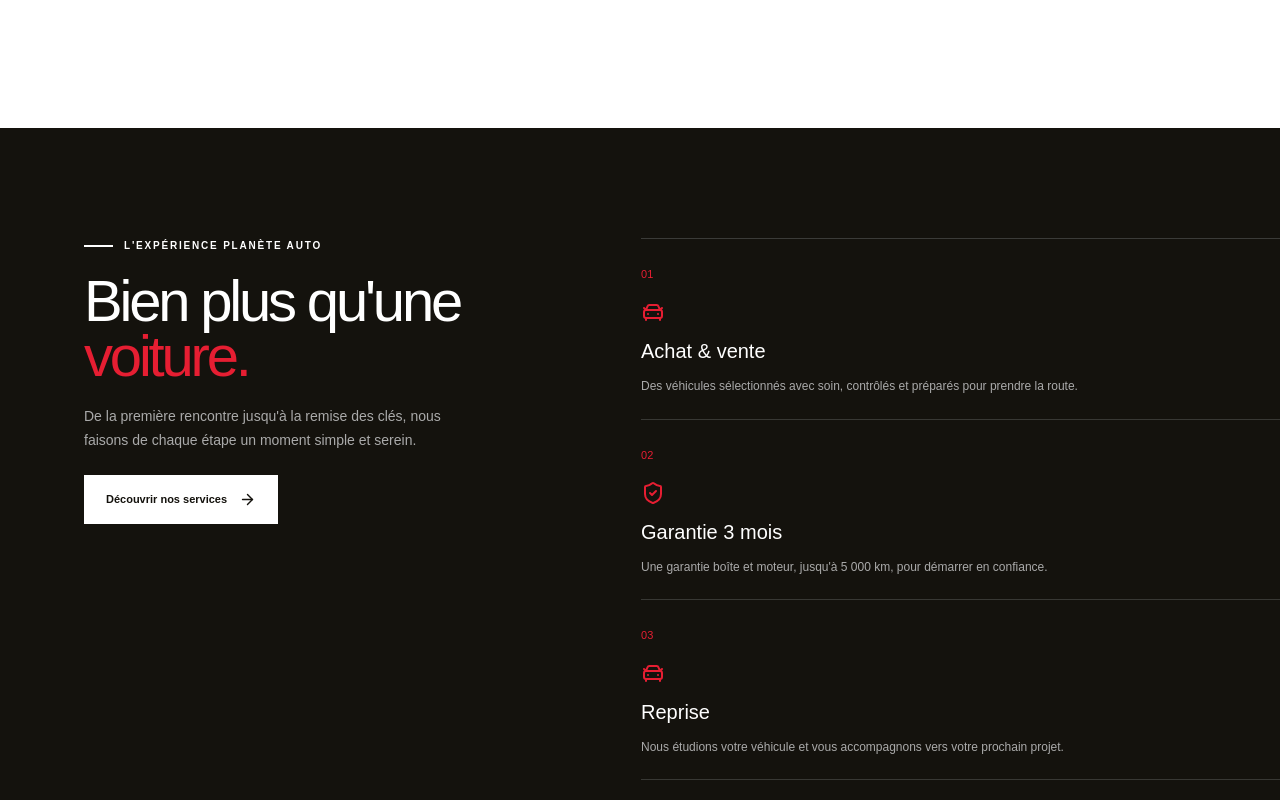
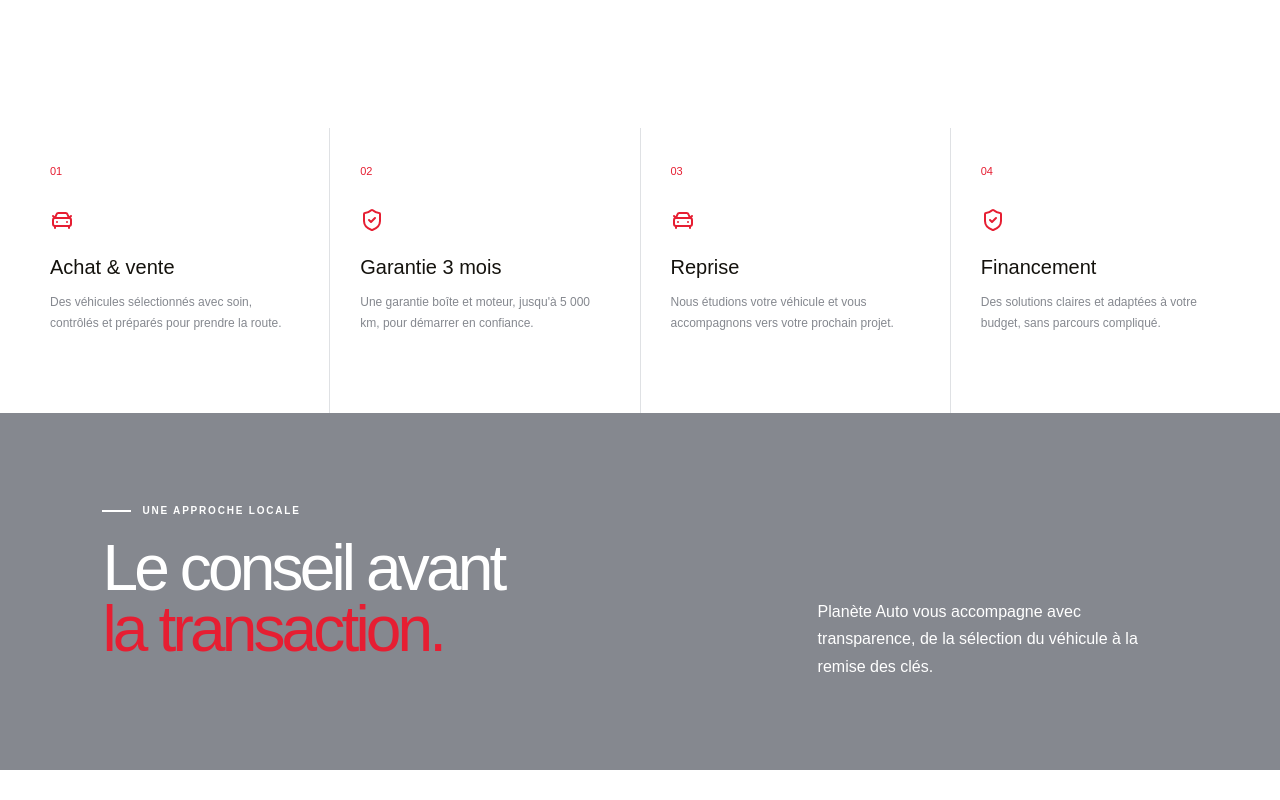
Before and after one commit to ATTECA/planete-auto, a Next.js app: page / in a window 1280 px wide. Shown: the part 1620-2420 px from the top of the page. Built offline with nearby package versions, Linux system fonts and the light colour scheme.

Commit message:
feat: revamp services section layout\n\nReorganized service cards into a grid and added a dark callout section for local approach.

```diff
--- a/app/page.tsx
+++ b/app/page.tsx
@@ -80,7 +80,7 @@ export default function Page() {
 
       {selectedVehicle && <section className="vehicle-detail" id="vehicle-detail"><div className="detail-gallery"><img src={selectedVehicle.image} alt={`${selectedVehicle.name} ${selectedVehicle.meta}`} /><div className="detail-gallery-strip"><img src={selectedVehicle.image} alt="" /><img src={selectedVehicle.image} alt="" /></div></div><div className="detail-copy"><button className="detail-close" onClick={() => setSelectedVehicle(null)}><X size={17} /> Fermer</button><span className="card-kicker">{selectedVehicle.status}</span><h2>{selectedVehicle.name}</h2><p className="detail-meta">{selectedVehicle.meta}</p><strong className="detail-price">{selectedVehicle.price} <small>TTC</small></strong><p className="detail-tax">Prix professionnel HT sur demande · TVA récupérable selon véhicule</p><div className="detail-specs"><span><b>Année</b>{selectedVehicle.year}</span><span><b>Kilométrage</b>{selectedVehicle.km}</span><span><b>Carburant</b>{selectedVehicle.fuel}</span><span><b>Boîte</b>{selectedVehicle.gearbox}</span></div><div className="detail-warranty"><ShieldCheck size={19} /><span><b>Garantie Planète Auto</b><br />Véhicule contrôlé et préparé avant livraison.</span></div><div className="detail-actions"><a className="button button-red" href="#contact">Demander un essai <CalendarDays size={17} /></a><a className="button button-ghost" href="#contact">Financer ce véhicule <ArrowRight size={17} /></a></div></div></section>}
 
-      <section className="dark-band" id="services"><div className="section dark-inner"><div className="dark-intro"><div className="eyebrow light"><span className="eyebrow-line" /> L'expérience Planète Auto</div><h2>Bien plus qu'une<br /><em>voiture.</em></h2><p>De la première rencontre jusqu'à la remise des clés, nous faisons de chaque étape un moment simple et serein.</p><a className="button button-light" href="/services">Découvrir nos services <ArrowRight size={17} /></a></div><div className="service-list"><ServiceCard number="01" icon={<CarFront />} title="Achat & vente" text="Des véhicules sélectionnés avec soin, contrôlés et préparés pour prendre la route." /><ServiceCard number="02" icon={<ShieldCheck />} title="Garantie 3 mois" text="Une garantie boîte et moteur, jusqu'à 5 000 km, pour démarrer en confiance." /><ServiceCard number="03" icon={<CarFront />} title="Reprise" text="Nous étudions votre véhicule et vous accompagnons vers votre prochain projet." /><ServiceCard number="04" icon={<ShieldCheck />} title="Financement" text="Des solutions claires et adaptées à votre budget, sans parcours compliqué." /></div></div><div className="service-approach"><div className="eyebrow"><span className="eyebrow-line" /> Une approche locale</div><h2>Le conseil avant<br /><em>la transaction.</em></h2><p>Planète Auto vous accompagne avec transparence, de la sélection du véhicule à la remise des clés.</p></div></section>
+      <section id="services"><section className="page-section service-grid"><ServiceCard number="01" icon={<CarFront />} title="Achat & vente" text="Des véhicules sélectionnés avec soin, contrôlés et préparés pour prendre la route." /><ServiceCard number="02" icon={<ShieldCheck />} title="Garantie 3 mois" text="Une garantie boîte et moteur, jusqu'à 5 000 km, pour démarrer en confiance." /><ServiceCard number="03" icon={<CarFront />} title="Reprise" text="Nous étudions votre véhicule et vous accompagnons vers votre prochain projet." /><ServiceCard number="04" icon={<ShieldCheck />} title="Financement" text="Des solutions claires et adaptées à votre budget, sans parcours compliqué." /></section><section className="dark-callout"><div><div className="eyebrow light"><span className="eyebrow-line" /> Une approche locale</div><h2>Le conseil avant<br /><em>la transaction.</em></h2></div><p>Planète Auto vous accompagne avec transparence, de la sélection du véhicule à la remise des clés.</p></section></section>
 
       <section className="section journey-section" id="reprise"><div className="section-heading centered"><div><div className="eyebrow"><span className="eyebrow-line" /> Votre projet, simplement</div><h2>Trois étapes vers<br /><em>votre prochaine route.</em></h2></div></div><div className="journey-grid"><div className="journey-step"><span className="step-number">01</span><CalendarDays size={25} /><h3>On échange</h3><p>Parlez-nous de vos envies, de votre budget ou de votre véhicule à reprendre.</p></div><div className="journey-step"><span className="step-number">02</span><Search size={25} /><h3>On vous conseille</h3><p>Notre équipe vous accompagne avec une sélection qui vous correspond vraiment.</p></div><div className="journey-step"><span className="step-number">03</span><Check size={25} /><h3>Vous prenez la route</h3><p>Un véhicule contrôlé, préparé et livré dans les meilleures conditions.</p></div></div></section>
 
```
